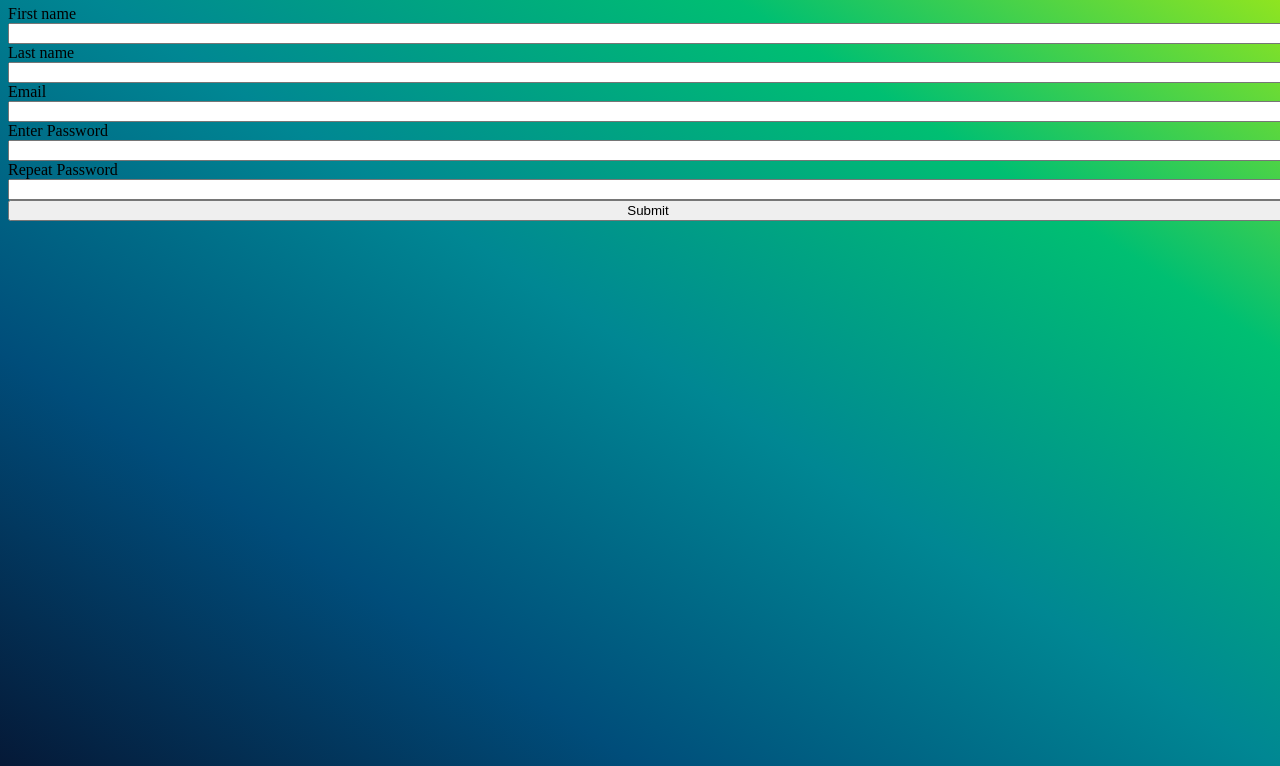
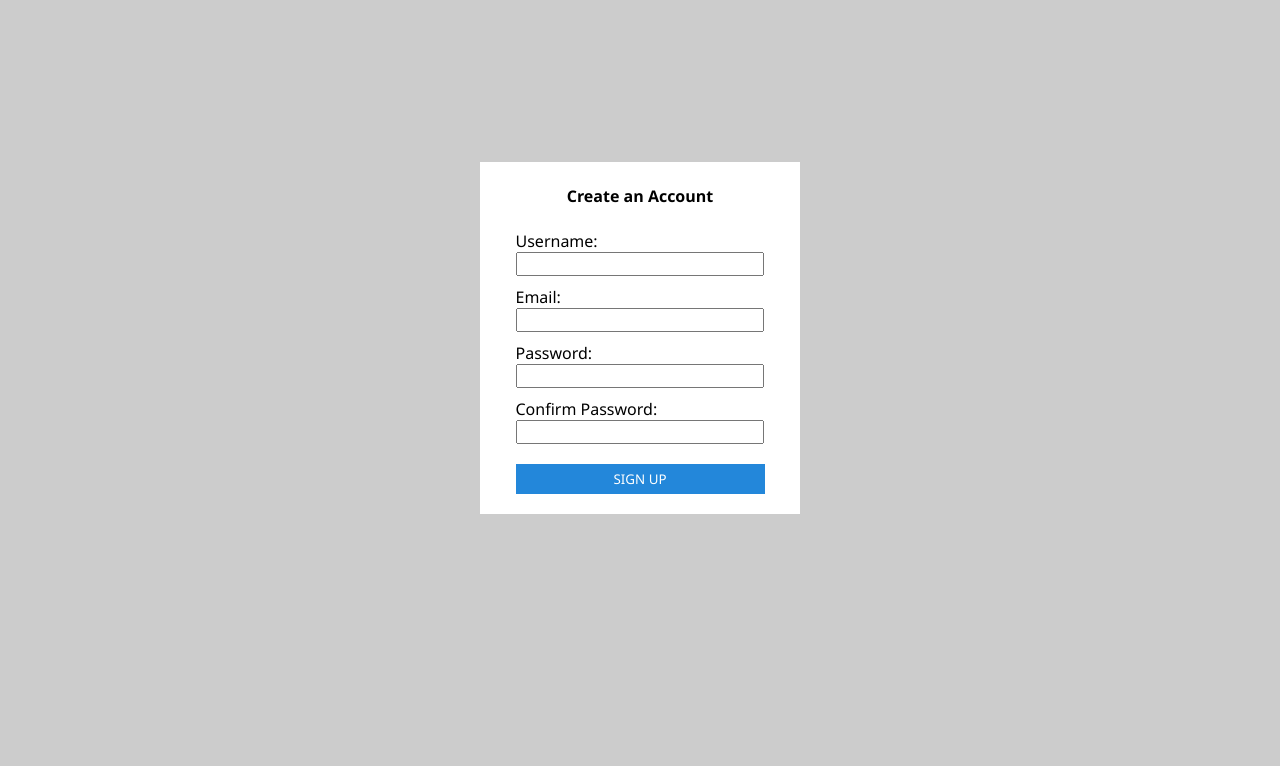
Before and after one commit to IgnjatStjepanovic/javascript-form-validation, a plain HTML site: page index.html in a window 1280 px wide. Shown: the part 62-828 px from the top of the page. After the commit the page ends 800 px from the top, so only its background shows below. Drawn offline with Linux system fonts and the light colour scheme.

Commit message:
HTML and CSS mostly finished.

```diff
--- a/index.html
+++ b/index.html
@@ -4,27 +4,23 @@
     <meta charset="UTF-8" />
     <meta http-equiv="X-UA-Compatible" content="IE=edge" />
     <meta name="viewport" content="width=device-width, initial-scale=1.0" />
-    <link rel="stylesheet" href="styles.css">
+    <link rel="stylesheet" href="styles.css" />
     <title>Form Validation Project</title>
   </head>
   <body>
-    <div id="container">
+    <form>
       <header>
         <h2>Create an Account</h2>
       </header>
-      <form>
-        <label>First name</label>
-        <input />
-        <label>Last name</label>
-        <input />
-        <label>Email</label>
-        <input />
-        <label>Enter Password</label>
-        <input />
-        <label>Repeat Password</label>
-        <input />
-        <button>Submit</button>
-      </form>
-    </div>
+      <label>Username:</label>
+      <input />
+      <label>Email:</label>
+      <input />
+      <label>Password:</label>
+      <input />
+      <label>Confirm Password:</label>
+      <input />
+      <button>SIGN UP</button>
+    </form>
   </body>
 </html>
--- a/styles.css
+++ b/styles.css
@@ -1,10 +1,46 @@
+* {
+  font-family: "Segoe UI", Tahoma, Geneva, Verdana, sans-serif;
+}
+
+html,
 body {
-    width:  100vw;
-    height: 100vh;
-    background-image: linear-gradient(to right top, #051937, #004d7a, #008793, #00bf72, #a8eb12);
+  display: flex;
+  height: 100vh;
+  width: 100vw;
+  margin: 0;
+  background-color: #ccc;
 }
 
 form {
-    display: flex;
-    flex-direction: column;
+  display: flex;
+  margin: auto;
+  background-color: white;
+  flex-direction: column;
+  width: 300px;
+  padding: 10px;
 }
+
+button {
+  margin: 20px auto 10px auto;
+  width: 83%;
+  background-color: rgb(35, 135, 218);
+  color: white;
+  border: none;
+  height: 30px;
+}
+
+h2 {
+  font-size: 1rem;
+  text-align: center;
+  border-bottom: none;
+}
+
+label {
+  margin-top: 10px;
+  margin-left: 8.5%;
+}
+
+input {
+  margin: auto;
+  width: 80%;
+}
```
